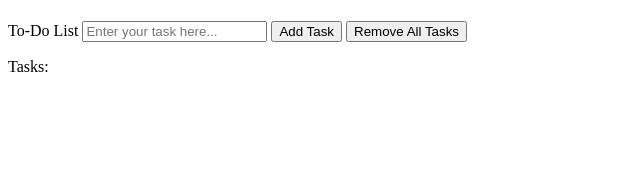
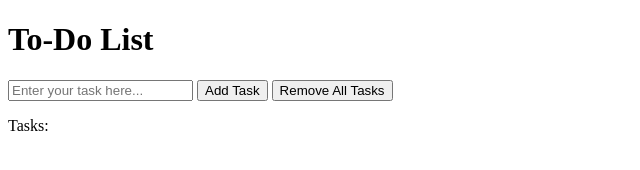
Before and after one commit to sanket-patrikar/todo-list, a plain HTML site: page index.html in a window 1280 px wide. Shown: the whole page, without its empty margins (0-640 px from the left). Drawn offline with Linux system fonts and the light colour scheme.

Commit message:
Fix page heading

```diff
--- a/index.html
+++ b/index.html
@@ -8,7 +8,7 @@
     <title>To-Do List</title>
 </head>
 <body>
-    <h1></h1>To-Do List</h1>
+    <h1>To-Do List</h1>
     <input type="text" placeholder="Enter your task here..." class="task-input">
     <button onclick="getTask()">Add Task</button>
     <button onclick="removeAllTasks()">Remove All Tasks</button>
```
